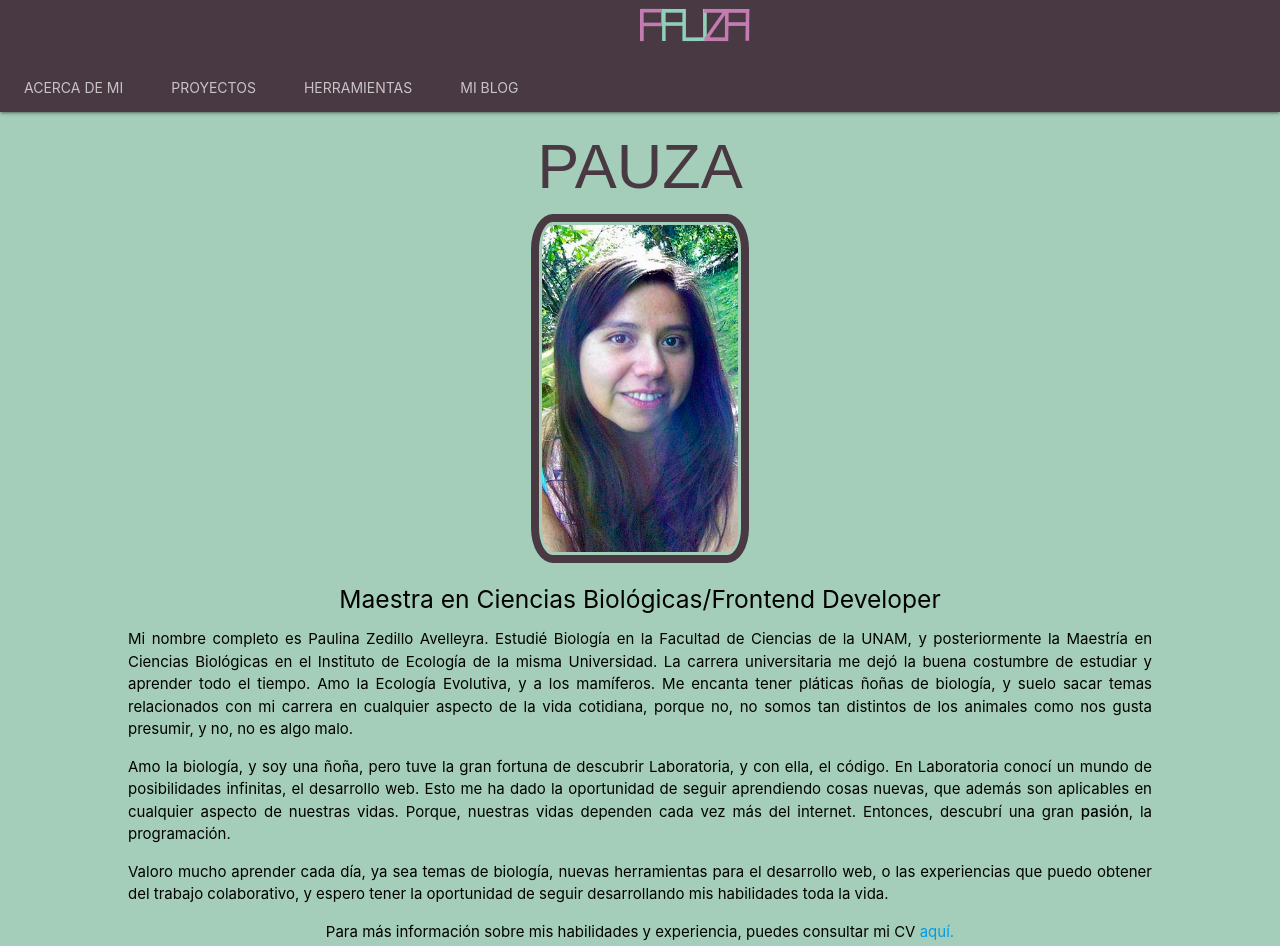
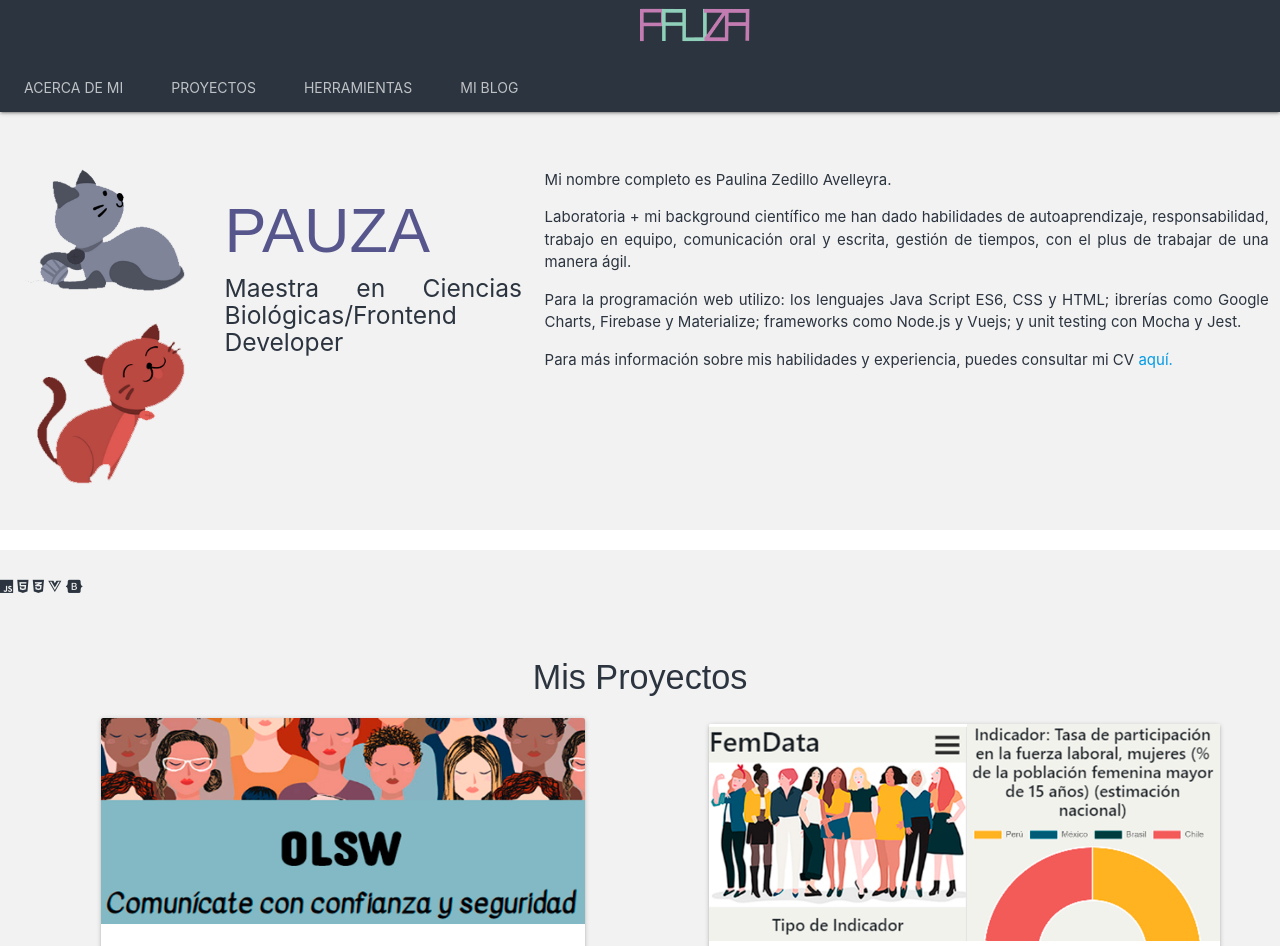
Before and after one commit to Pau-za/portafolio, a website: page src/index.html in a window 1280 px wide. Shown: the top 946 px of the page. Drawn offline with Linux system fonts and the light colour scheme; a web font is replaced by a local one.

Commit message:
cambia la sección aboutme

```diff
--- a/src/css/style.css
+++ b/src/css/style.css
@@ -1,5 +1,5 @@
 body {
-  color: black;
+  color: #2B343F;
 }
 
 nav, .nav-content{
@@ -11,7 +11,7 @@ h1 {
   font-family: 'Geo', sans-serif;
   font-family: 'Sarpanch', sans-serif;
   margin-bottom: -2%;
-  color: #483942;
+  color: #57568C;
 }
 
 h4{
@@ -48,7 +48,7 @@ section {
 
 #about-me {
   text-align: center;
-  background-color: #A4CEB9;
+  background-color: #F2F2F2;
 
 }
 
@@ -57,23 +57,25 @@ section {
   height: auto;
   margin-top: 3%;
   border-radius: 10%;
-  border: 8px solid #483942;
+  border: 8px solid #F24444;
   padding: 3px;
 }
 
-#my-info {
-  margin: 0% 10%;
+.my-info {
+  margin: 5% 0% 0% 0%;
   text-align: justify;
 }
 
 #projects {
-  background-color: #B17BAE;
+  background-color: #F2F2F2;
   padding-top: 1%;
 }
 
 #tools{
-  background-color: #60796B;
+  background-color: #F2F2F2;
 }
+
+
 
 @media screen and (max-width: 600px){
     .projects-cards{
--- a/src/index.html
+++ b/src/index.html
@@ -32,31 +32,32 @@
     </nav>
   </div>
 
-  <section id="about-me">
-    <h1>PAUZA</h1>
-    <img src="../assets/pau-pics/pic-1.png" alt="pauza-photo" id="picture-pau" class="responsive-img">
-    <h5>Maestra en Ciencias Biológicas/Frontend Developer</h5>
-    <div id="my-info">
-      <p>Mi nombre completo es Paulina Zedillo Avelleyra. Estudié Biología en la Facultad de Ciencias de la UNAM, y
-        posteriormente la Maestría en Ciencias Biológicas en el Instituto de Ecología de la misma Universidad. La
-        carrera universitaria me dejó la buena costumbre de estudiar y aprender todo el tiempo. Amo la Ecología
-        Evolutiva, y a los mamíferos. Me encanta tener pláticas ñoñas de biología, y suelo sacar temas relacionados con
-        mi carrera en cualquier aspecto de la vida cotidiana, porque no, no somos tan distintos de los animales como nos
-        gusta presumir, y no, no es algo malo.
+  <section id="about-me" class="row">
+    <div class="col m2 l2 my-info">
+      <img src="../assets/cats/cat1-gris.png" alt="cat3" class="responsive-img">
+      <img src="../assets/cats/cat2-ora.png" alt="cat2" class="responsive-img">
+    </div>
+
+    <div class="col m3 l3 my-info">
+      <h1>PAUZA</h1>
+      <!-- <img src="../assets/pau-pics/pic-1.png" alt="pauza-photo" id="picture-pau" class="responsive-img"> -->
+      <h5>Maestra en Ciencias Biológicas/Frontend Developer</h5>
+    </div>
+
+    <div class="col m7 l7 container my-info">
+      <p>Mi nombre completo es Paulina Zedillo Avelleyra.
       </p>
-      <p>Amo la biología, y soy una ñoña, pero tuve la gran fortuna de descubrir Laboratoria, y con ella, el código.
-        En Laboratoria conocí un mundo de posibilidades infinitas, el desarrollo web. Esto me ha dado la oportunidad de
-        seguir aprendiendo cosas nuevas, que además son aplicables en cualquier aspecto de nuestras vidas. Porque,
-        nuestras vidas dependen cada vez más del internet. Entonces, descubrí una gran <strong>pasión</strong>, la
-        programación.
+      <p>Laboratoria + mi background científico me han dado habilidades de autoaprendizaje, responsabilidad, trabajo
+        en equipo, comunicación oral y escrita, gestión de tiempos, con el plus de trabajar de una manera ágil.
+
       </p>
-      <p>Valoro mucho aprender cada día, ya sea temas de biología, nuevas herramientas para el desarrollo web, o las
-        experiencias que puedo obtener del trabajo colaborativo, y espero tener la oportunidad de seguir desarrollando
-        mis habilidades toda la vida.
+      <p>Para la programación web utilizo: los lenguajes Java Script ES6, CSS y HTML; ibrerías como Google Charts,
+        Firebase y Materialize; frameworks como Node.js y Vuejs; y unit testing con Mocha y Jest.
       </p>
+      <p>Para más información sobre mis habilidades y experiencia, puedes consultar mi CV <a
+          href="../assets/Paulina's Resume.pdf" target="blank">aquí.</a></p>
     </div>
-    <p>Para más información sobre mis habilidades y experiencia, puedes consultar mi CV <a
-        href="../assets/Paulina's Resume.pdf" target="blank">aquí.</a></p>
+
   </section>
 
   <section id="tools">
```
Also changed, not shown: assets/cats/cat1-gris.png (added), assets/cats/cat1.png (added), assets/cats/cat2-ora.png (added), assets/cats/cat2.png (added), assets/cats/cat3.png (added), assets/cats/cat4.png (added), assets/cats/cat5.png (added), assets/cats/cat6.png (added), assets/cats/cat7.png (added), assets/cats/cat8.png (added), src/css/materialize.min.css.
